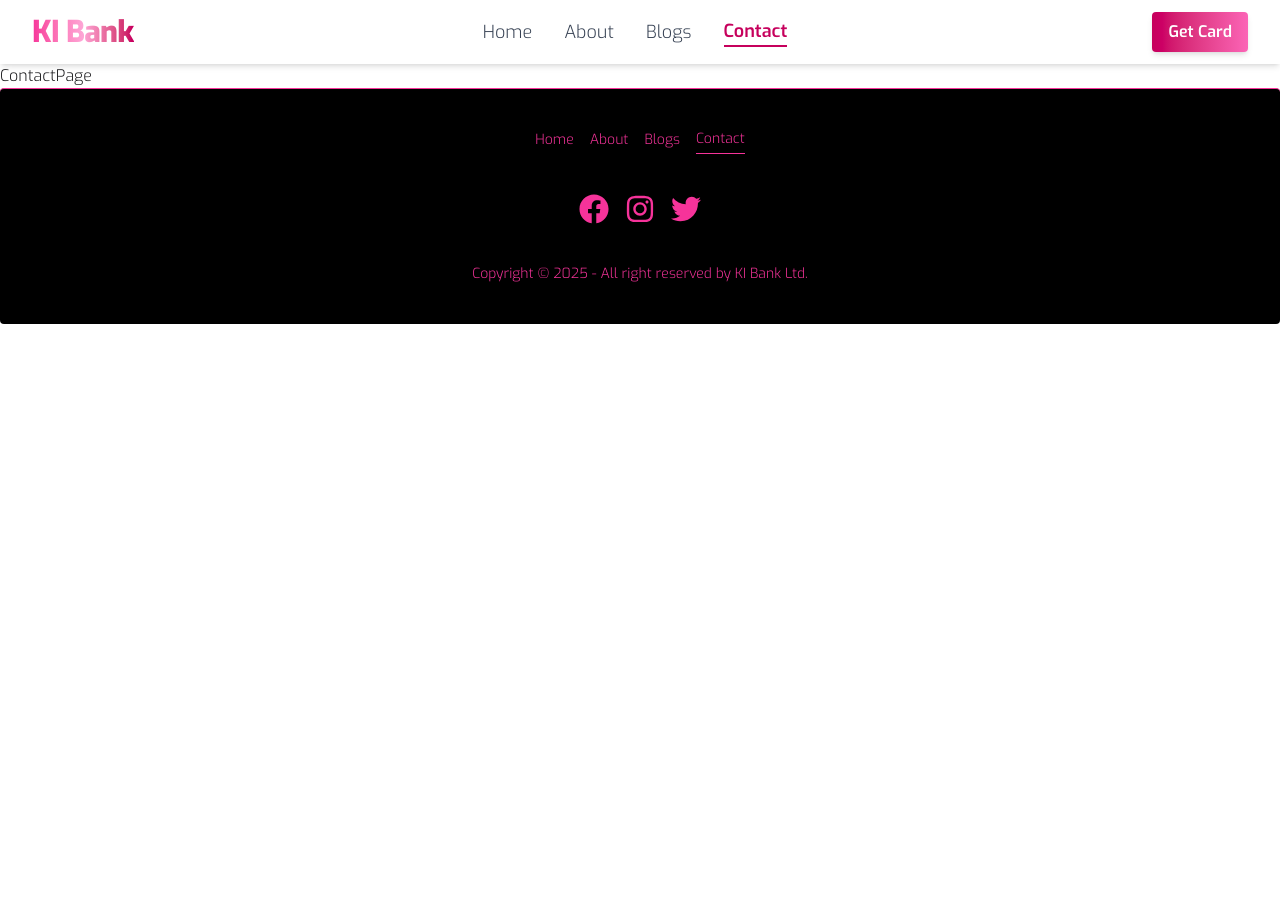
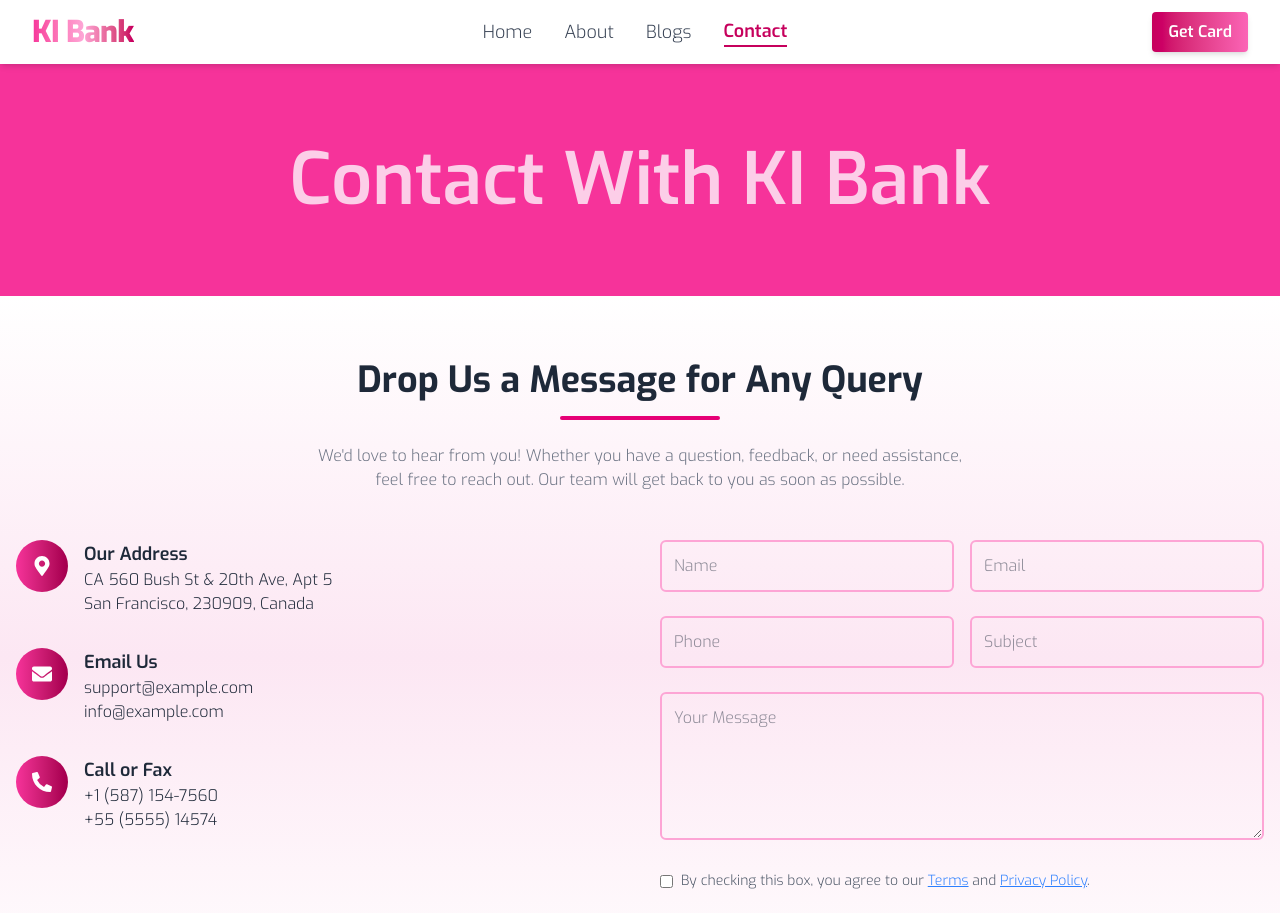
Before and after one commit to kamrul2006/KI-BANK_JT, a React (Vite) app: page /contact in a window 1280 px wide. Shown: the top 913 px of the page. Before the commit the page ends 800 px from the top, so only its background shows below. Built offline with nearby package versions, Linux system fonts and the light colour scheme.

Commit message:
Contact Page Updated

```diff
--- /dev/null
+++ b/src/Components/Others/ContactUs.jsx
@@ -0,0 +1,113 @@
+import { FaMapMarkerAlt, FaPhoneAlt, FaEnvelope } from 'react-icons/fa';
+
+const ContactUs = () => {
+    return (
+        <div className='bg-gradient-to-b from-white via-pink-100 to-white'>
+            <div className=" text-gray-800 py-16 px-4 max-w-7xl mx-auto">
+
+
+                <h1 className="text-4xl font-bold text-center mb-4">
+                    Drop Us a Message for Any Query
+                </h1>
+                <div className="flex justify-center mb-6">
+                    <span className="h-1 w-40 bg-pink-600 rounded-full"></span>
+                </div>
+                <p className="text-center max-w-2xl mx-auto mb-12 text-gray-500">
+                    We'd love to hear from you! Whether you have a question, feedback, or need assistance, feel free to reach out. Our team will get back to you as soon as possible.
+                </p>
+
+                <div className="grid grid-cols-1 md:grid-cols-2 gap-10">
+                    {/* Contact Info */}
+                    <div className="space-y-8">
+                        {/* Location */}
+                        <div className="flex items-start space-x-4">
+                            <div className="text-white bg-gradient-to-r from-pink-500 to-pink-800 p-4 rounded-full text-xl">
+                                <FaMapMarkerAlt />
+                            </div>
+                            <div>
+                                <h3 className="text-lg font-semibold">Our Address</h3>
+                                <p>CA 560 Bush St & 20th Ave, Apt 5</p>
+                                <p>San Francisco, 230909, Canada</p>
+                            </div>
+                        </div>
+
+                        {/* Email */}
+                        <div className="flex items-start space-x-4">
+                            <div className="text-white bg-gradient-to-r from-pink-500 to-pink-800 p-4 rounded-full text-xl">
+                                <FaEnvelope />
+                            </div>
+                            <div>
+                                <h3 className="text-lg font-semibold">Email Us</h3>
+                                <p>support@example.com</p>
+                                <p>info@example.com</p>
+                            </div>
+                        </div>
+
+                        {/* Phone */}
+                        <div className="flex items-start space-x-4">
+                            <div className="text-white bg-gradient-to-r from-pink-500 to-pink-800 p-4 rounded-full text-xl">
+                                <FaPhoneAlt />
+                            </div>
+                            <div>
+                                <h3 className="text-lg font-semibold">Call or Fax</h3>
+                                <p>+1 (587) 154-7560</p>
+                                <p>+55 (5555) 14574</p>
+                            </div>
+                        </div>
+                    </div>
+
+                    {/* Contact Form */}
+                    <form className="space-y-6">
+                        <div className="grid grid-cols-1 md:grid-cols-2 gap-4">
+                            <input
+                                type="text"
+                                placeholder="Name"
+                                className="w-full border-2 border-pink-300 rounded-md p-3 focus:outline-none focus:ring focus:ring-pink-400"
+                                required
+                            />
+                            <input
+                                type="email"
+                                placeholder="Email"
+                                className="w-full border-2 border-pink-300 rounded-md p-3 focus:outline-none focus:ring focus:ring-pink-400"
+                                required
+                            />
+                        </div>
+                        <div className="grid grid-cols-1 md:grid-cols-2 gap-4">
+                            <input
+                                type="tel"
+                                placeholder="Phone"
+                                className="w-full border-2 border-pink-300 rounded-md p-3 focus:outline-none focus:ring focus:ring-pink-400"
+                            />
+                            <input
+                                type="text"
+                                placeholder="Subject"
+                                className="w-full border-2 border-pink-300 rounded-md p-3 focus:outline-none focus:ring focus:ring-pink-400"
+                                required
+                            />
+                        </div>
+                        <textarea
+                            rows="5"
+                            placeholder="Your Message"
+                            className="w-full border-2 border-pink-300 rounded-md p-3 focus:outline-none focus:ring focus:ring-pink-400"
+                            required
+                        ></textarea>
+                        <div className="flex items-start space-x-2">
+                            <input type="checkbox" id="terms" className="mt-1" required />
+                            <label htmlFor="terms" className="text-sm text-gray-600">
+                                By checking this box, you agree to our <span className="text-blue-500 underline">Terms</span> and <span className="text-blue-500 underline">Privacy Policy</span>.
+                            </label>
+                        </div>
+                        <button
+                            type="submit"
+                            className="btn btn-secondary"
+                        >
+                            SEND MESSAGE
+                        </button>
+                    </form>
+                </div>
+            </div>
+        </div>
+    );
+};
+
+export default ContactUs;
--- a/src/Pages/ContactPage.jsx
+++ b/src/Pages/ContactPage.jsx
@@ -1,7 +1,15 @@
 import React from 'react'
+import ContactUs from '../Components/Others/ContactUs'
 
 export const ContactPage = () => {
     return (
-        <div>ContactPage</div>
+        <div>
+
+            <div className='bg-pink-500 text-pink-200 py-10 lg:py-20 text-center'>
+                <h1 className=' text-4xl lg:text-7xl font-semibold'>Contact With KI Bank</h1>
+            </div>
+
+            <ContactUs />
+        </div>
     )
 }
```
